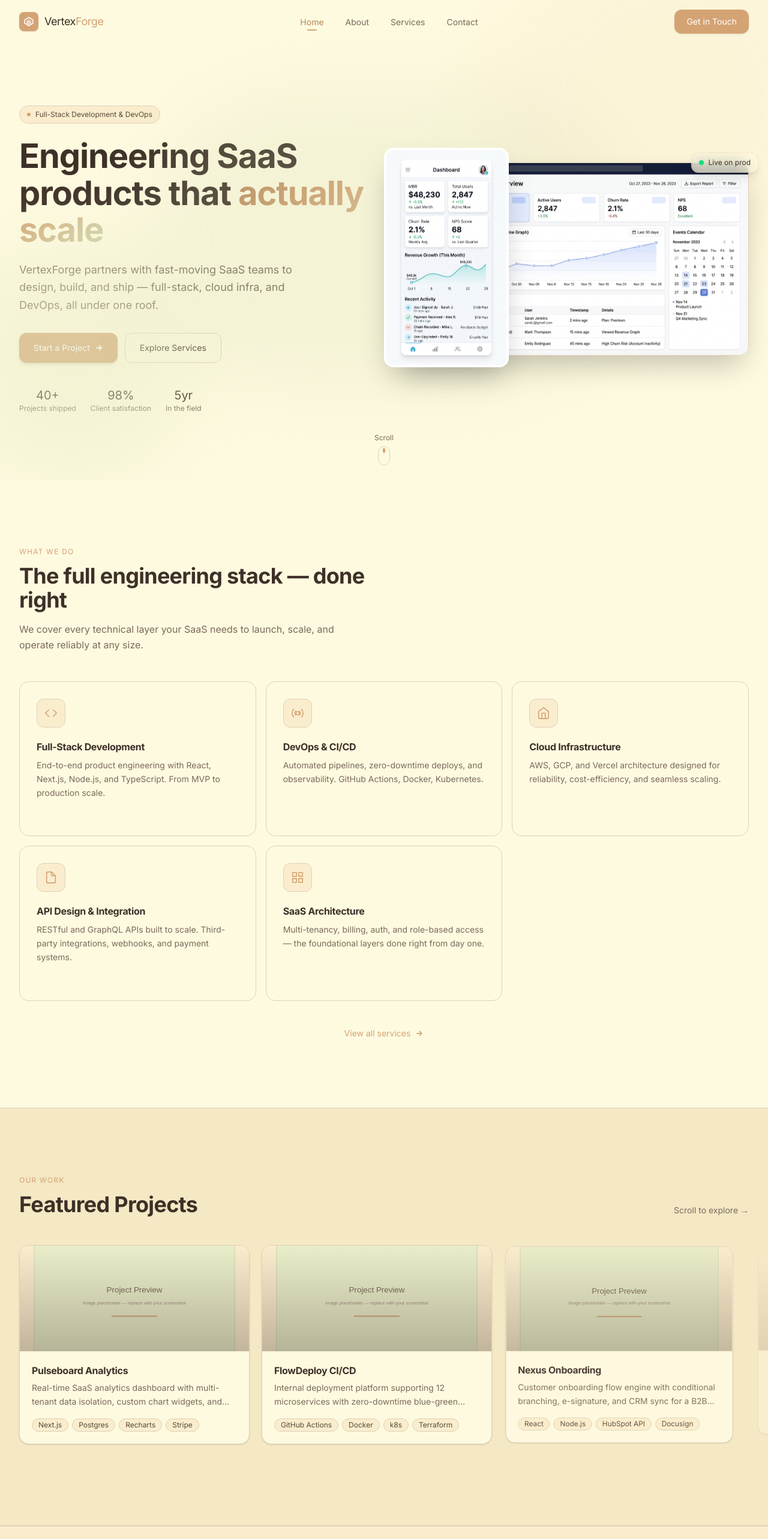
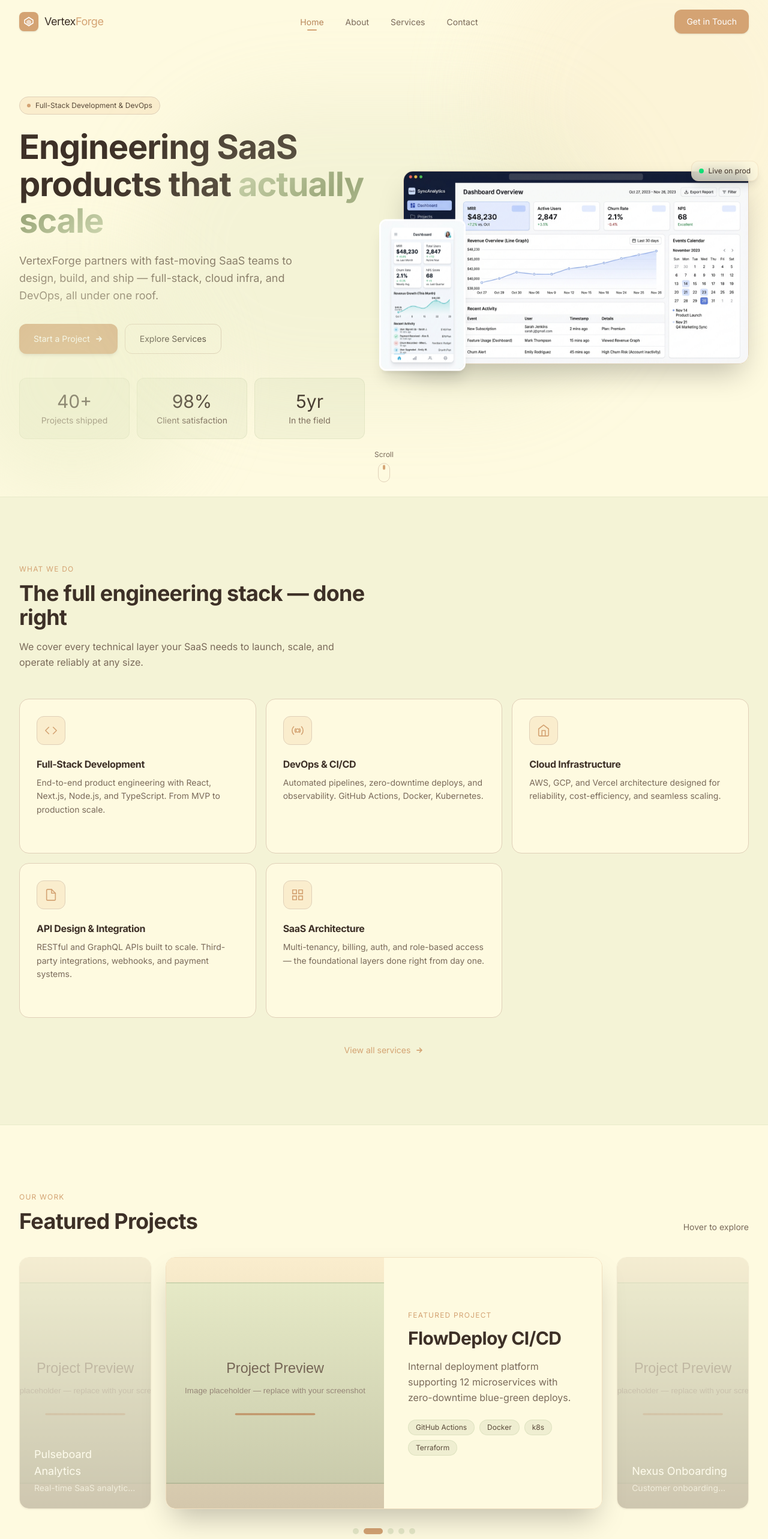
Before and after one commit to pushAbhi/vertexforge, a Next.js app: page / in a window 1280 px wide. Shown: the top 2566 px of the page at 60% size. Built offline with nearby package versions, Linux system fonts and the light colour scheme.

Commit message:
style: frontpage, smoothscrolling, better color grading

```diff
--- /dev/null
+++ b/app/components/ProjectCarousel.tsx
@@ -0,0 +1,235 @@
+/**
+ * ProjectCarousel — VertexForge
+ * Auto-playing 3-card carousel with Framer Motion.
+ * Center card is active (full size), left/right cards are faded and scaled down.
+ * On hover: pauses auto-play. Hovering a side card makes it the active card.
+ */
+
+"use client";
+
+import { useState, useEffect, useCallback, useRef } from "react";
+import { motion, AnimatePresence } from "framer-motion";
+import Image from "next/image";
+
+interface Project {
+  title: string;
+  description: string;
+  tags: string[];
+  imageSrc: string;
+  imageAlt: string;
+}
+
+interface ProjectCarouselProps {
+  projects: Project[];
+}
+
+const AUTO_PLAY_INTERVAL = 4000; // ms
+
+export default function ProjectCarousel({ projects }: ProjectCarouselProps) {
+  const [activeIndex, setActiveIndex] = useState(0);
+  const [isPaused, setIsPaused] = useState(false);
+  const intervalRef = useRef<ReturnType<typeof setInterval> | null>(null);
+
+  const count = projects.length;
+
+  const prevIndex = (activeIndex - 1 + count) % count;
+  const nextIndex = (activeIndex + 1) % count;
+
+  /* ── Auto-play ── */
+  const startAutoPlay = useCallback(() => {
+    if (intervalRef.current) clearInterval(intervalRef.current);
+    intervalRef.current = setInterval(() => {
+      setActiveIndex((prev) => (prev + 1) % count);
+    }, AUTO_PLAY_INTERVAL);
+  }, [count]);
+
+  const stopAutoPlay = useCallback(() => {
+    if (intervalRef.current) {
+      clearInterval(intervalRef.current);
+      intervalRef.current = null;
+    }
+  }, []);
+
+  useEffect(() => {
+    if (!isPaused) {
+      startAutoPlay();
+    } else {
+      stopAutoPlay();
+    }
+    return () => stopAutoPlay();
+  }, [isPaused, startAutoPlay, stopAutoPlay]);
+
+  /* ── Navigate ── */
+  const goTo = (index: number) => {
+    setActiveIndex(index);
+    // Reset auto-play timer
+    if (!isPaused) {
+      stopAutoPlay();
+      startAutoPlay();
+    }
+  };
+
+  /* ── Card Component ── */
+  const ProjectSlide = ({
+    project,
+    role,
+    onClick,
+  }: {
+    project: Project;
+    role: "prev" | "active" | "next";
+    onClick?: () => void;
+  }) => {
+    const isActive = role === "active";
+
+    return (
+      <motion.div
+        layout
+        onClick={onClick}
+        className={`
+          relative rounded-2xl overflow-hidden border
+          transition-all duration-500 ease-out
+          ${isActive
+            ? "flex-[2] opacity-100 z-10 border-amber/30 shadow-2xl cursor-default"
+            : "flex-[0.6] opacity-40 z-0 border-border shadow-sm cursor-pointer hover:opacity-70"
+          }
+        `}
+        onMouseEnter={() => {
+          setIsPaused(true);
+          if (!isActive && onClick) onClick();
+        }}
+        onMouseLeave={() => setIsPaused(false)}
+        style={{ minHeight: isActive ? "420px" : "380px" }}
+      >
+        {/* Card interior — horizontal layout for active, image-only for sides */}
+        {isActive ? (
+          <div className="flex flex-col md:flex-row h-full bg-cream">
+            {/* Image */}
+            <div className="relative w-full md:w-1/2 h-56 md:h-auto bg-blush shrink-0">
+              <Image
+                src={project.imageSrc}
+                alt={project.imageAlt}
+                fill
+                className="object-cover"
+                sizes="(max-width: 768px) 100vw, 50vw"
+              />
+              <div
+                className="absolute inset-0 bg-gradient-to-t from-stone/20 to-transparent"
+                aria-hidden="true"
+              />
+            </div>
+
+            {/* Content */}
+            <div className="flex flex-col justify-center p-8 lg:p-10">
+              <motion.p
+                initial={{ opacity: 0, y: 10 }}
+                animate={{ opacity: 1, y: 0 }}
+                transition={{ delay: 0.1, duration: 0.4 }}
+                className="text-xs font-700 uppercase tracking-widest text-amber mb-3"
+              >
+                Featured Project
+              </motion.p>
+              <motion.h3
+                key={project.title}
+                initial={{ opacity: 0, y: 16 }}
+                animate={{ opacity: 1, y: 0 }}
+                transition={{ delay: 0.15, duration: 0.4 }}
+                className="text-2xl lg:text-3xl font-800 text-stone mb-4"
+              >
+                {project.title}
+              </motion.h3>
+              <motion.p
+                initial={{ opacity: 0, y: 12 }}
+                animate={{ opacity: 1, y: 0 }}
+                transition={{ delay: 0.2, duration: 0.4 }}
+                className="text-base text-muted leading-relaxed mb-6"
+              >
+                {project.description}
+              </motion.p>
+
+              {/* Tech Tags */}
+              <motion.div
+                initial={{ opacity: 0 }}
+                animate={{ opacity: 1 }}
+                transition={{ delay: 0.3, duration: 0.4 }}
+                className="flex flex-wrap gap-2"
+                aria-label="Technologies used"
+              >
+                {project.tags.map((tag) => (
+                  <span
+                    key={tag}
+                    className="
+                      text-xs font-600 px-3 py-1 rounded-full
+                      bg-sage/30 border border-sage/50 text-stone-light
+                    "
+                  >
+                    {tag}
+                  </span>
+                ))}
+              </motion.div>
+            </div>
+          </div>
+        ) : (
+          /* Side cards — image only with overlay title */
+          <div className="relative h-full w-full bg-blush">
+            <Image
+              src={project.imageSrc}
+              alt={project.imageAlt}
+              fill
+              className="object-cover"
+              sizes="300px"
+            />
+            <div className="absolute inset-0 bg-gradient-to-t from-stone/60 to-stone/10" />
+            <div className="absolute bottom-6 left-6 right-6">
+              <p className="text-white text-lg font-700">{project.title}</p>
+              <p className="text-white/70 text-sm mt-1 line-clamp-1">{project.description}</p>
+            </div>
+          </div>
+        )}
+      </motion.div>
+    );
+  };
+
+  /* ── Dots indicator ── */
+  const Dots = () => (
+    <div className="flex items-center justify-center gap-2 mt-8">
+      {projects.map((_, i) => (
+        <button
+          key={i}
+          onClick={() => goTo(i)}
+          aria-label={`Go to project ${i + 1}`}
+          className={`
+            rounded-full transition-all duration-300
+            ${i === activeIndex
+              ? "w-8 h-2.5 bg-amber"
+              : "w-2.5 h-2.5 bg-sage/50 hover:bg-sage"
+            }
+          `}
+        />
+      ))}
+    </div>
+  );
+
+  return (
+    <div className="w-full">
+      {/* 3-card layout */}
+      <div className="flex gap-4 lg:gap-6 items-stretch max-w-7xl mx-auto px-4 sm:px-6 lg:px-8">
+        <ProjectSlide
+          project={projects[prevIndex]}
+          role="prev"
+          onClick={() => goTo(prevIndex)}
+        />
+        <ProjectSlide
+          project={projects[activeIndex]}
+          role="active"
+        />
+        <ProjectSlide
+          project={projects[nextIndex]}
+          role="next"
+          onClick={() => goTo(nextIndex)}
+        />
+      </div>
+
+      <Dots />
+    </div>
+  );
+}
--- /dev/null
+++ b/app/components/SmoothScroll.tsx
@@ -0,0 +1,41 @@
+/**
+ * SmoothScroll — Lenis smooth scroll provider
+ * Wraps children in a Lenis instance for premium smooth scrolling.
+ * Client component — used in layout.tsx.
+ */
+
+"use client";
+
+import { useEffect, useRef } from "react";
+import Lenis from "lenis";
+
+export default function SmoothScroll({
+  children,
+}: {
+  children: React.ReactNode;
+}) {
+  const lenisRef = useRef<Lenis | null>(null);
+
+  useEffect(() => {
+    const lenis = new Lenis({
+      duration: 1.2,
+      easing: (t: number) => Math.min(1, 1.001 - Math.pow(2, -10 * t)),
+      touchMultiplier: 2,
+    });
+
+    lenisRef.current = lenis;
+
+    function raf(time: number) {
+      lenis.raf(time);
+      requestAnimationFrame(raf);
+    }
+
+    requestAnimationFrame(raf);
+
+    return () => {
+      lenis.destroy();
+    };
+  }, []);
+
+  return <>{children}</>;
+}
--- a/app/globals.css
+++ b/app/globals.css
@@ -111,7 +111,6 @@
   }
 
   html {
-    scroll-behavior: smooth;
     -webkit-text-size-adjust: 100%;
     font-size: 16px;
   }
@@ -196,8 +195,8 @@
 .gradient-text {
   background: linear-gradient(
     135deg in oklab,
-    var(--color-amber-dark) 0%,
-    var(--color-amber) 50%,
+    var(--color-sage) 0%,
+    #8f9c6d 50%,
     var(--color-sage) 100%
   );
   -webkit-background-clip: text;
--- a/app/layout.tsx
+++ b/app/layout.tsx
@@ -8,6 +8,7 @@
 import "./globals.css";
 import Navbar from "@/components/Navbar";
 import Footer from "@/components/Footer";
+import SmoothScroll from "@/components/SmoothScroll";
 
 /* --------------------------------------------------------
    Fonts — Inter for all weights (headings + body)
@@ -69,8 +70,9 @@
   children: React.ReactNode;
 }>) {
   return (
-    <html lang="en" className={`${inter.variable} scroll-smooth`}>
+    <html lang="en" className={`${inter.variable}`}>
       <body className="min-h-screen flex flex-col bg-cream text-stone antialiased">
+        <SmoothScroll>
           {/* Global Navbar */}
           <Navbar />
 
@@ -79,6 +81,7 @@
 
           {/* Global Footer */}
           <Footer />
+        </SmoothScroll>
       </body>
     </html>
   );
--- a/app/page.tsx
+++ b/app/page.tsx
@@ -8,7 +8,7 @@
 import Link from "next/link";
 import { HeroAnimation } from "./components/HeroAnimation";
 import ServiceCard from "./components/ServiceCard";
-import ProjectCard from "./components/ProjectCard";
+import ProjectCarousel from "./components/ProjectCarousel";
 import ContactTeaser from "./components/ContactTeaser";
 
 export const metadata: Metadata = {
@@ -203,29 +203,37 @@
                     Explore Services
                   </Link>
                 </div>
+              </div>
 
-                {/* Social proof */}
-                <div className="mt-10 flex items-center gap-6">
+              {/* Social proof — 3-column cards */}
+              <div className="grid grid-cols-3 gap-3 mt-10">
                 {[
                   { value: "40+", label: "Projects shipped" },
                   { value: "98%", label: "Client satisfaction" },
                   { value: "5yr", label: "In the field" },
                 ].map(({ value, label }) => (
-                    <div key={label} className="text-center">
-                      <p className="text-xl font-800 text-stone">{value}</p>
-                      <p className="text-xs text-muted">{label}</p>
+                  <div
+                    key={label}
+                    className="
+                      bg-sage/20 border border-sage/40
+                      rounded-xl px-4 py-5
+                      text-center
+                      hover:bg-sage/30 transition-colors duration-200
+                    "
+                  >
+                    <p className="text-2xl lg:text-3xl font-800 text-stone">{value}</p>
+                    <p className="text-xs lg:text-sm text-muted mt-1">{label}</p>
                   </div>
                 ))}
-                </div>
               </div>
             </HeroAnimation>
 
             {/* ── Right: Dashboard Mockup ── */}
             <div className="relative flex items-center justify-center lg:justify-end">
-              {/* Web dashboard — behind, centered */}
+              {/* Web dashboard — large and prominent */}
               <div
                 className="
-                  relative w-full max-w-lg lg:max-w-none
+                  relative w-full max-w-xl lg:max-w-none
                   rounded-2xl overflow-hidden shadow-2xl
                   border border-border
                   animate-float
@@ -235,20 +243,20 @@
                 <Image
                   src="/dashboard-web.jpg"
                   alt="SaaS analytics dashboard showing MRR metrics and revenue graph"
-                  width={640}
-                  height={400}
+                  width={720}
+                  height={450}
                   className="w-full h-auto"
                   priority
                 />
               </div>
 
-              {/* Mobile mockup — overlapping bottom-left, white border */}
+              {/* Mobile mockup — smaller, pinned bottom-left */}
               <div
                 className="
-                  absolute -bottom-6 -left-4 lg:-left-8
-                  w-36 sm:w-44 lg:w-52
-                  rounded-2xl overflow-hidden
-                  border-4 border-white shadow-2xl
+                  absolute -bottom-4 -left-6 lg:-left-10
+                  w-28 sm:w-32 lg:w-36
+                  rounded-xl overflow-hidden
+                  border-3 border-white shadow-xl
                   animate-float z-10
                 "
                 style={{ animationDelay: "1.5s" }}
@@ -256,8 +264,8 @@
                 <Image
                   src="/dashboard-mobile.jpg"
                   alt="SaaS analytics mobile app view"
-                  width={208}
-                  height={370}
+                  width={144}
+                  height={256}
                   className="w-full h-auto"
                   priority
                 />
@@ -295,7 +303,7 @@
           SERVICES HIGHLIGHTS
           ═══════════════════════════════════════════ */}
       <section
-        className="section-py bg-cream"
+        className="section-py bg-sage/20 border-y border-sage/30"
         aria-labelledby="services-heading"
       >
         <div className="max-w-7xl mx-auto px-4 sm:px-6 lg:px-8">
@@ -343,10 +351,10 @@
       </section>
 
       {/* ═══════════════════════════════════════════
-          FEATURED PROJECTS — Horizontal carousel
+          FEATURED PROJECTS — Animated Carousel
           ═══════════════════════════════════════════ */}
       <section
-        className="section-py bg-surface-alt overflow-hidden border-y border-border"
+        className="section-py bg-cream overflow-hidden"
         aria-labelledby="projects-heading"
       >
         <div className="max-w-7xl mx-auto px-4 sm:px-6 lg:px-8 mb-10">
@@ -363,32 +371,12 @@
               </h2>
             </div>
             <p className="text-sm text-muted">
-              Scroll to explore →
+              Hover to explore
             </p>
           </div>
         </div>
 
-        {/* Carousel container — CSS scroll snap + scroll-driven scale reveal */}
-        <div
-          className="
-            flex gap-5 overflow-x-auto
-            scroll-smooth snap-x snap-mandatory
-            pb-6 pt-2
-            px-4 sm:px-6 lg:px-8
-            scrollbar-thin scrollbar-track-transparent scrollbar-thumb-sage
-          "
-          role="list"
-          aria-label="Featured projects"
-          style={{
-            /* Ensure first card aligns to page content */
-            paddingLeft: "max(1rem, calc((100vw - 80rem) / 2 + 2rem))",
-            paddingRight: "max(1rem, calc((100vw - 80rem) / 2 + 2rem))",
-          }}
-        >
-          {PROJECTS.map((project) => (
-            <ProjectCard key={project.title} {...project} />
-          ))}
-        </div>
+        <ProjectCarousel projects={PROJECTS} />
       </section>
 
       {/* ═══════════════════════════════════════════
--- a/package.json
+++ b/package.json
@@ -11,6 +11,7 @@
   "dependencies": {
     "@types/react-google-recaptcha": "^2.1.9",
     "framer-motion": "^12.42.2",
+    "lenis": "^1.3.25",
     "next": "16.2.10",
     "react": "19.2.4",
     "react-dom": "19.2.4",
```
Also changed, not shown: 1 other file (tests, documents, lock files or other folders). Lines whose indentation alone changed are shown as unchanged.
